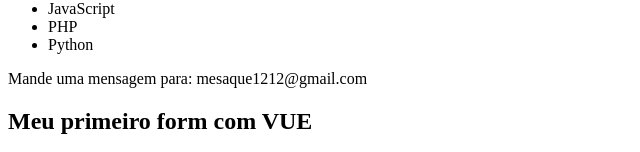
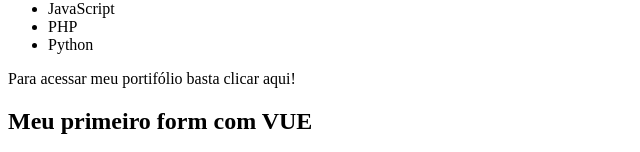
Before and after one commit to titiushadow/Curso_Vue, a Vue app: page / in a window 1280 px wide. Shown: the part 345-497 px from the top of the page, without its empty margins (0-640 px from the left). Built offline with nearby package versions, Linux system fonts and the light colour scheme.

Commit message:
Colocando link com v-bind e imagem

```diff
--- a/src/components/info.vue
+++ b/src/components/info.vue
@@ -12,15 +12,28 @@
 
   <!-- v-show -->
   <p v-show="mostrar_email">Mande uma mensagem para: {{ email }}</p>
+
+  <p>Para acessar meu portifólio
+    <a v-bind:href="meu_link">
+      basta clicar aqui!
+    </a>
+  </p>
+  <picture />
+
 </template>
 <script>
+
+import Picture from './Picture'
 export default {
   name: 'Info',
+  components: {
+    Picture
+  },
   data() {
     return {
-      esta_codando: false,
-      mostrar_email: true,
-      email: 'mesaque1212@gmail.com'
+      esta_trabalhando: false,
+      mostrar_email: false,
+      url_portfolio: "https://github.com/titiushadow"
     }
   }
 }
```
